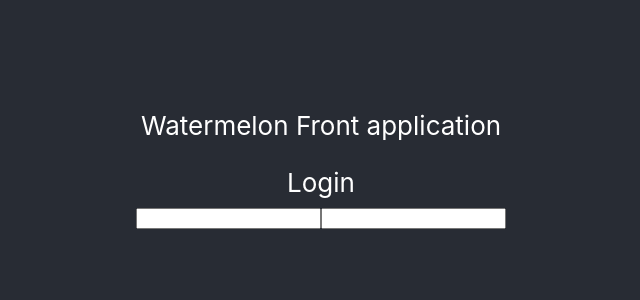
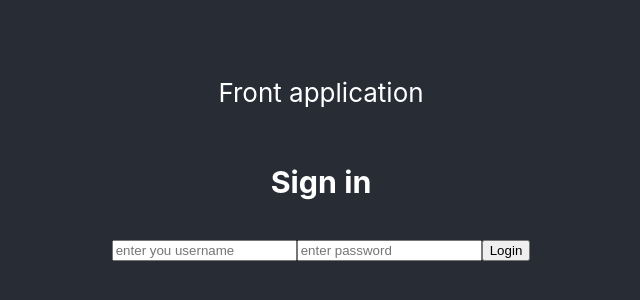
Before and after one commit to Manger987/WatermelonFront, a React (Create React App) app: page / in a window 1280 px wide. Shown: the part 244-544 px from the top of the page, without its empty margins (319-959 px from the left). Built offline with nearby package versions, Linux system fonts and the light colour scheme.

Commit message:
add logic to front to comunicate with back

```diff
--- a/package.json
+++ b/package.json
@@ -6,6 +6,7 @@
     "@testing-library/jest-dom": "^4.2.4",
     "@testing-library/react": "^9.4.0",
     "@testing-library/user-event": "^7.2.1",
+    "nodemon": "^2.0.2",
     "react": "^16.12.0",
     "react-dom": "^16.12.0",
     "react-scripts": "3.3.0"
--- a/src/App.js
+++ b/src/App.js
@@ -7,7 +7,7 @@ function App() {
     <div className="App">
       <header className="App-header">
         <p>
-          Watermelon Front application
+          Front application
         </p>
         <Login/>
       </header>
--- a/src/component/login.js
+++ b/src/component/login.js
@@ -1,13 +1,72 @@
 import React from 'react';
 
-const Login = () => (
+class Login extends React.Component {
 
-  <div>Login
-    <form>
-      <input type="text" name="username"></input>
-      <input type="password" name="password"></input>
-    </form>
-  </div>
-);
+  constructor(props) {
+    super(props);
+    this.state = {
+      username: '',
+      password: ''
+    };
+  }
+
+  handleSignIn(e) {
+    e.preventDefault()
+    this.setState({username: this.refs.username.value});// = this.refs.username.value;
+    this.setState({password: this.refs.password.value});//this.state.password = this.refs.password.value;
+    console.log("datos:",this.state);
+    if (this.state.username && this.state.password) {
+      // fetch('localhost:5500/authenticate')
+      fetch('localhost:5500/authenticate',{
+          method: "POST",
+          body: JSON.stringify(this.state),
+          headers: {
+            'Accept': 'application/json',
+            'Content-Type': 'application/json'
+          },
+      }).then(
+        (response) => (response.json())
+      ).then((response)=>{
+        if (response.status === 'success'){
+          alert("Message Sent.");
+          this.resetForm()
+        }else if(response.status === 'fail'){
+          alert("Message failed to send.")
+        }
+      })
+    } else {
+      console.log('Faltan valores');
+    }
+  }
+
+  render() {
+    return (
+      <form onSubmit={this.handleSignIn.bind(this)}>
+        <h3>Sign in</h3>
+        <input type="text" ref="username" placeholder="enter you username" />
+        <input type="password" ref="password" placeholder="enter password" />
+        <input type="submit" value="Login" />
+      </form>
+    )
+  }
+
+}
+
+// const Login = () => {
+//   function handleClick(e) {
+//     e.preventDefault();
+//     console.log('The link was clicked.');
+//   }
+
+//   return(
+//     <div>Login
+//       <form onSubmit={handleClick}>
+//         <input type="text" name="username" />
+//         <input type="password" name="password" />
+//         <input type="submit" value="Login" />
+//       </form>
+//     </div>
+//   );
+// };
 
 export default Login;
```
Also changed, not shown: src/logo.svg (deleted), 1 other file (tests, documents, lock files or other folders).
